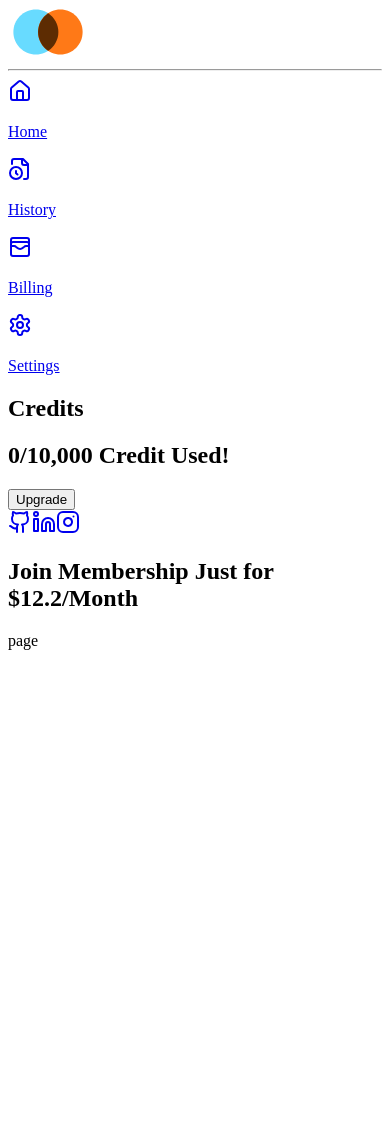
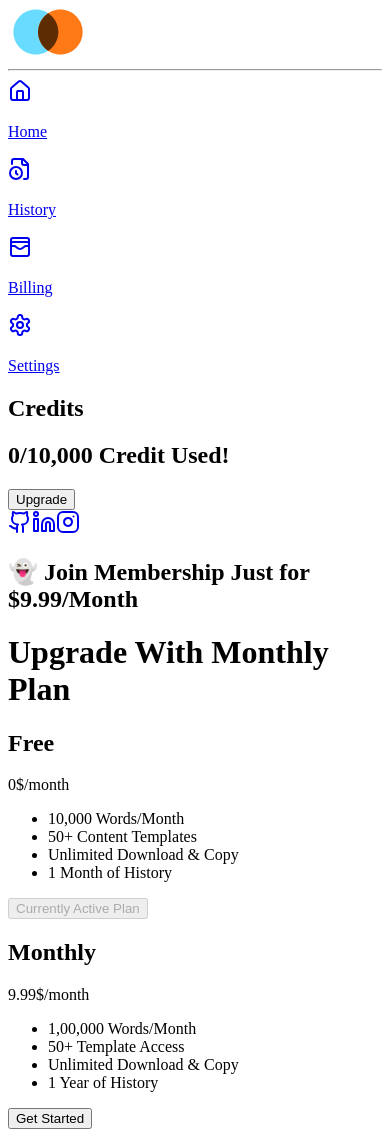
Before and after one commit to gatechnologies-suraj/ai-content-generator, a Next.js app: page /dashboard/billing in a window 390 px wide. Before the commit the page ends 844 px from the top, so only its background shows below. Built offline with nearby package versions, Linux system fonts and the light colour scheme; no server answers.

Commit message:
Fix: Responsive Design and Minor Issues

```diff
--- a/app/dashboard/_component/Header.tsx
+++ b/app/dashboard/_component/Header.tsx
@@ -4,9 +4,9 @@ import {Github, Linkedin, Instagram } from "lucide-react";
 
 const Header = () => {
   return (
-    <div className='p-6 shadow-md border-b-2 flex justify-between items-center bg-white'>
-        <div className="flex items-center gap-2 rounded-md max-w-md p-2">
-        <div className="flex items-center space-x-4">
+    <div className='p-6 shadow-md border-b-2 flex justify-between gap-5 items-center bg-white'>
+        <div className="flex items-center gap-1 rounded-md max-w-md">
+        <div className="flex items-center space-x-2">
           <Link href="https://github.com/gatechnologies-suraj" className="flex items-center space-x-2">
             <Github className="w-6 h-6 text-primary" />
           </Link>
@@ -18,9 +18,9 @@ const Header = () => {
           </Link>
         </div>
         </div>
-        <div className='flex items-center gap-5'>
+        <div className='flex items-center gap-2'>
             <h2 className='px-3 py-2 rounded-full text-sm bg-primary text-white cursor-pointer hover:bg-secondary transition duration-300 ease-in-out'>
-                Join Membership Just for $12.2/Month
+                👻 Join Membership Just for $9.99/Month
             </h2>
             <UserButton />
         </div>
--- a/app/dashboard/_component/SearchSection.tsx
+++ b/app/dashboard/_component/SearchSection.tsx
@@ -11,7 +11,7 @@ const SearchSection = ({setSearch}: Props) => {
       <h2 className="text-3xl font-semibold">Browse All Template</h2>
       <p className="text-sm">What would you like to build today?</p>
       <div className="mt-5">
-      <div className="flex items-center gap-2 rounded-md max-w-md p-2 border bg-white w-[500px]">
+      <div className="flex items-center gap-2 rounded-md max-w-sm p-2 border bg-white w-[500px]">
             <Search className="h-6 w-6 text-primary" />
             <input type="text" placeholder='Search...' className="ml-2 outline-none text-black w-[500px]" onChange={(e) => setSearch(e.target.value)} />
         </div>
--- a/app/dashboard/_component/UsageTracker.tsx
+++ b/app/dashboard/_component/UsageTracker.tsx
@@ -6,12 +6,13 @@ import { db } from "@/utils/db";
 import { AIOutput } from "@/utils/schema";
 import { useUser } from "@clerk/nextjs";
 import { eq } from "drizzle-orm";
-import React, { useContext, useEffect, useState } from "react";
+import Link from "next/link";
+import React, { useContext, useEffect } from "react";
 
 const UsageTracker = () => {
   const { user } = useUser();
   const { totalUsage, setTotalUsage } = useContext(TotalUsageContext);
-  const {updateCredit, setUpdateCredit} = useContext(UpdateCreditContext);
+  const { updateCredit } = useContext(UpdateCreditContext);
 
   const getData = async () => {
     const result = await db
@@ -25,20 +26,34 @@ const UsageTracker = () => {
   };
 
   const getTotalUsage = (result: any) => {
-    let totalUsage = 0;
+    let newTotalUsage = 0;
     result.forEach((item: any) => {
-      totalUsage += item?.aiResponse?.length;
+      newTotalUsage += item?.aiResponse?.length;
     });
-    setTotalUsage(totalUsage);
+    // Ensure total usage does not exceed 10,000
+    setTotalUsage((prevTotalUsage: any) => {
+      const updatedUsage = prevTotalUsage + newTotalUsage;
+      return updatedUsage > 10000 ? 10000 : updatedUsage;
+    });
   };
 
   useEffect(() => {
-    user && getData();
+    if (user) {
+      getData();
+    }
   }, [user]);
 
   useEffect(() => {
-    user && getData();
+    if (user) {
+      getData();
+    }
   }, [updateCredit, user]);
+
+  useEffect(() => {
+    if (totalUsage > 10000) {
+      alert("You have exceeded your credit limit!");
+    }
+  }, [totalUsage]);
 
   return (
     <div className="m-5">
@@ -52,9 +67,11 @@ const UsageTracker = () => {
         </div>
         <h2 className="text-sm my-2">{totalUsage}/10,000 Credit Used!</h2>
       </div>
+      <Link href="/dashboard/billing">
       <Button className="mt-5 bg-gray-100 hover:bg-gray-200 text-primary w-full">
         Upgrade
       </Button>
+      </Link>
     </div>
   );
 };
--- a/app/dashboard/billing/page.tsx
+++ b/app/dashboard/billing/page.tsx
@@ -1,9 +1,45 @@
-import React from 'react'
+"use client";
 
-const page = () => {
+import { Button } from "@/components/ui/button";
+import React from "react";
+
+const Page = () => {
   return (
-    <div>page</div>
-  )
-}
+    <div className="flex flex-col items-center justify-center py-10">
+      <h1 className="text-2xl md:text-3xl font-bold mb-10 mx-2">Upgrade With Monthly Plan</h1>
+      <div className="flex flex-col md:flex-row gap-8 justify-center">
+        {/* Free Plan */}
+        <div className="w-full max-w-xs bg-white shadow-lg rounded-lg p-6 text-center">
+          <h2 className="text-xl font-semibold mb-2">Free</h2>
+          <div className="text-4xl font-bold mb-4">0$<span className="text-lg font-normal">/month</span></div>
+          <ul className="mb-6 space-y-2">
+            <li>10,000 Words/Month</li>
+            <li>50+ Content Templates</li>
+            <li>Unlimited Download & Copy</li>
+            <li>1 Month of History</li>
+          </ul>
+          <Button className="w-full bg-gray-200 text-gray-700 cursor-default" disabled>
+            Currently Active Plan
+          </Button>
+        </div>
 
-export default page
+        {/* Monthly Plan */}
+        <div className="w-full max-w-xs bg-white shadow-lg rounded-lg p-6 text-center">
+          <h2 className="text-xl font-semibold mb-2">Monthly</h2>
+          <div className="text-4xl font-bold mb-4">9.99$<span className="text-lg font-normal">/month</span></div>
+          <ul className="mb-6 space-y-2">
+            <li>1,00,000 Words/Month</li>
+            <li>50+ Template Access</li>
+            <li>Unlimited Download & Copy</li>
+            <li>1 Year of History</li>
+          </ul>
+          <Button className="w-full bg-primary text-white">
+            Get Started
+          </Button>
+        </div>
+      </div>
+    </div>
+  );
+};
+
+export default Page;
```
Also changed, not shown: app/dashboard/content/[template-slug]/page.tsx (+21 -5 lines), app/dashboard/history/page.tsx (+4 -4 lines).
